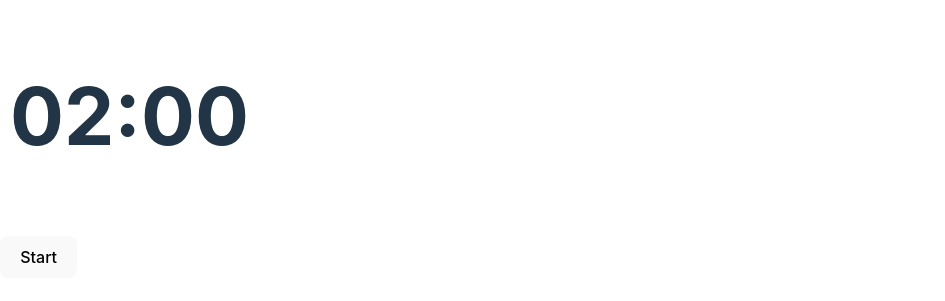
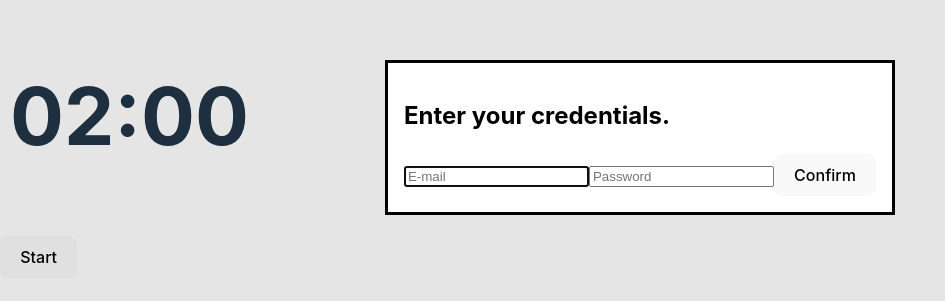
Before and after one commit to DepartureLV/brushing-encouragement-web-app, a React (Vite) app in the folder client/: page / in a window 1280 px wide. Shown: the part 263-564 px from the top of the page, without its empty margins (0-945 px from the left). Built offline with nearby package versions, Linux system fonts and the light colour scheme.

Commit message:
Feat: Create Modal component which appears on mount

```diff
--- a/client/src/App.jsx
+++ b/client/src/App.jsx
@@ -1,12 +1,14 @@
 import { useState } from 'react'
 import './App.css'
 import Timer from './components/Timer'
+import Modal from './components/Modal'
 
 function App() {
 
   return (
     <>
     <Timer/>
+    <Modal/>
     </>
   )
 }
--- /dev/null
+++ b/client/src/components/Modal.jsx
@@ -0,0 +1,30 @@
+import React, { useEffect } from 'react';
+
+const Modal = () => {
+    useEffect(() => {
+        handleOpenModal();
+    }, []);
+
+    const handleOpenModal = () => {
+        const modal = document.querySelector("#modal");
+        modal.showModal();
+    };
+
+    const handleCloseModal = () => {
+        const modal = document.querySelector("#modal");
+        modal.close();
+    };
+
+    return (
+        <dialog id="modal">
+            <div className="modal-content">
+                <h2>Enter your credentials.</h2>
+                <input id="E-mail" type="text" placeholder="E-mail" />
+                <input id="Password" type="text" placeholder="Password" />
+                <button onClick={handleCloseModal}>Confirm</button>
+            </div>
+        </dialog>
+    );
+};
+
+export default Modal;
```
Also changed, not shown: client/src/components/Modal.css (added).
